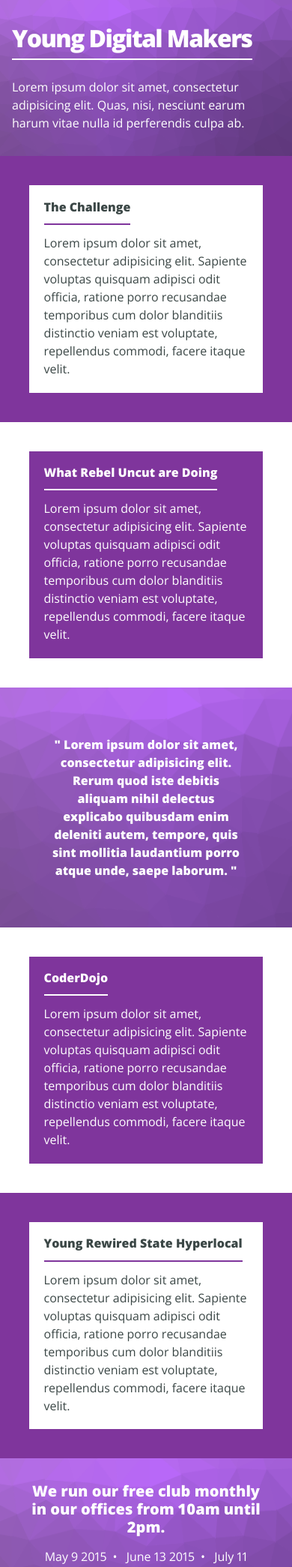
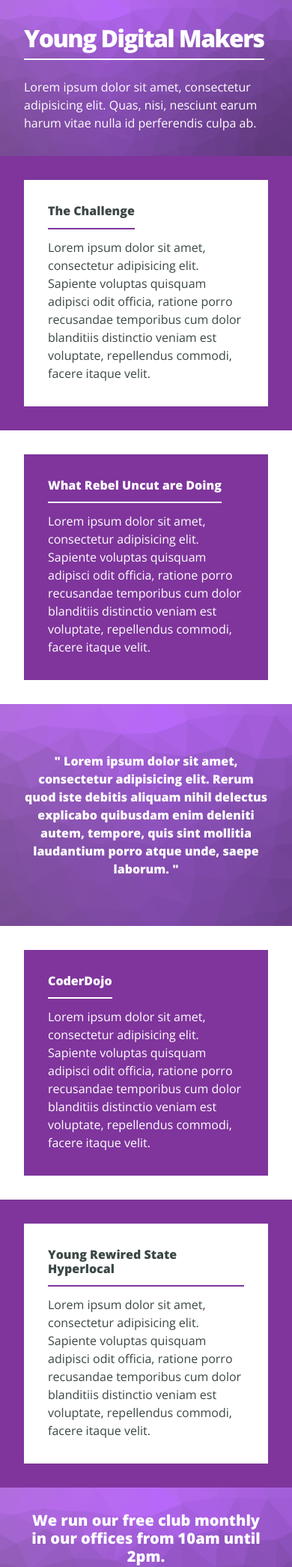
Before and after one commit to RebelUncut/rebeluncut.co.uk-old, a PHP site: page /talent in a window 390 px wide. Shown: the part 112-2202 px from the top of the page at 75% size. Run offline with PHP 8.4, Linux system fonts and the light colour scheme; some libraries are stand-ins or nearby versions.

Commit message:
Normalised spacing on client logos

```diff
--- a/assets/style/_client-logos.scss
+++ b/assets/style/_client-logos.scss
@@ -1,7 +1,6 @@
 .client-logos {
 	@include outer-container;
-	padding-left: 1em;
-	padding-right: 1em;
+	padding: 0 $side-padding;
 	.inner {
 		@include span-columns(12);
 	}
@@ -16,7 +15,7 @@
 		}
 	}
 	@media screen and (max-width: $medium-screen) {
-		padding: $side-padding;
+		padding: 0 $side-padding;
 		img {
 			@include span-columns(2.4);
 			@include omega(5n);
--- a/assets/style/style.css
+++ b/assets/style/style.css
@@ -471,7 +471,7 @@ header .lower-nav {
       padding: 0 2rem; } }
 
 .page-title {
-  padding: 4rem 0;
+  padding: 4rem 2rem;
   background-image: url(/assets/img/trianglify.png);
   -webkit-background-size: cover;
   -moz-background-size: cover;
@@ -493,7 +493,7 @@ header .lower-nav {
     color: white; }
   @media screen and (max-width: 900px) {
     .page-title {
-      padding: 2em 1em; }
+      padding: 2rem; }
       .page-title h1 {
         font-size: 2rem; }
       .page-title p {
@@ -553,11 +553,12 @@ header .lower-nav {
     line-height: 1.5em;
     text-align: center;
     margin-top: 0;
-    padding: 2rem;
+    padding: 4rem 2rem;
     color: white; }
     @media screen and (max-width: 900px) {
       .intro h1 {
-        font-size: 1em; } }
+        font-size: 1em;
+        padding: 2rem; } }
 
 .services {
   max-width: 68em;
@@ -971,13 +972,13 @@ ul.team {
   .case-study section:nth-child(2) .copy h2, .case-study section:nth-child(6) .copy h2 {
     border-bottom-color: #7f359c; }
 @media screen and (max-width: 900px) {
-  .case-study section .copy,
-  .case-study section .img {
-    width: 100vw; }
-  .case-study section .copy .inner {
-    width: 80vw;
-    margin: 10vw;
-    padding: 5vw; }
+  .case-study section .copy {
+    width: 100vw;
+    padding: 2rem; }
+    .case-study section .copy .inner {
+      margin: 0;
+      padding: 2rem;
+      width: 100%; }
   .case-study section:nth-child(2n) .img {
     display: none; } }
 .case-study .finished-work {
@@ -989,10 +990,6 @@ ul.team {
     height: 100vh;
     margin-left: 0;
     float: left; }
-  @media screen and (max-width: 1100px) {
-    .case-study .finished-work iframe {
-      width: 100vw;
-      height: 56vw; } }
 .case-study + footer {
   margin-top: -1vw; }
 
@@ -1000,8 +997,7 @@ ul.team {
   max-width: 68em;
   margin-left: auto;
   margin-right: auto;
-  padding-left: 1em;
-  padding-right: 1em; }
+  padding: 0 2rem; }
   .client-logos::after {
     clear: both;
     content: "";
@@ -1030,7 +1026,7 @@ ul.team {
       margin-bottom: 4em; }
   @media screen and (max-width: 900px) {
     .client-logos {
-      padding: 2rem; }
+      padding: 0 2rem; }
       .client-logos img {
         float: left;
         display: block;
@@ -1078,7 +1074,7 @@ ul.team {
       margin-right: .5em; }
   @media screen and (max-width: 900px) {
     .case-study-quote {
-      padding: 4rem;
+      padding: 4rem 2rem;
       font-size: 1em; } }
 
 .contact {
```
Also changed, not shown: 1 other file.
